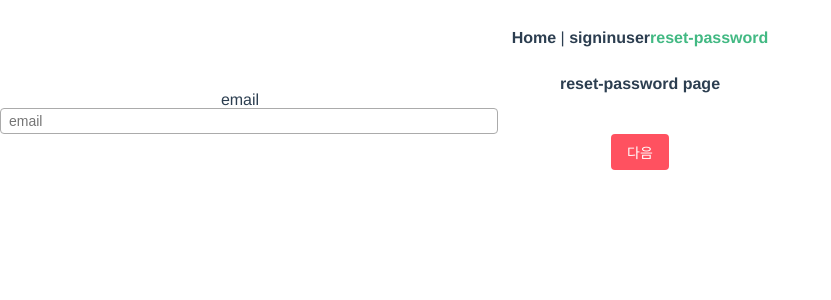
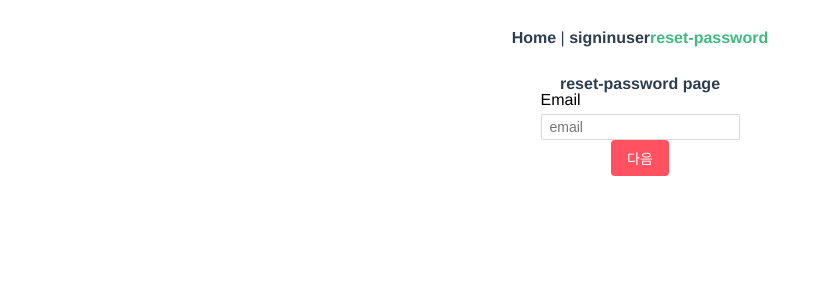
Before and after one commit to shldhee/auth-vue3-ts, a Vue app: page /reset-password in a window 1280 px wide. Shown: the top 300 px of the page, without its empty margins (0-831 px from the left). Built offline with nearby package versions, Linux system fonts and the light colour scheme.

Commit message:
style: page content 정렬 및 BasicInput

```diff
--- a/src/App.vue
+++ b/src/App.vue
@@ -5,7 +5,7 @@
     <router-link to="/user">user</router-link>
     <router-link to="/reset-password">reset-password</router-link>
   </div>
-  <router-view />
+  <router-view class="content" />
 </template>
 
 <style lang="scss" scoped>
@@ -21,4 +21,10 @@
     }
   }
 }
+
+.content {
+  display: flex;
+  flex-direction: column;
+  align-items: center;
+}
 </style>
--- a/src/components/BasicInput.vue
+++ b/src/components/BasicInput.vue
@@ -43,17 +43,26 @@ const handleInput = (e: Event) => {
 .input-wrapper {
   box-sizing: border-box;
   width: 100%;
+  text-align: left;
   max-width: 480px;
   &__label {
+    display: block;
+    margin-bottom: 6px;
+    text-transform: capitalize;
+    text-align: left;
+    color: #000000;
   }
   &__input {
+    box-sizing: border-box;
     display: block;
     font-size: 14px;
     outline: none;
     padding: 4px 8px;
-    border: 1px solid #ababab;
-    border-radius: 4px;
-    color: #ababab;
+    background-color: #fff;
+    border: 1px solid #d9d9d9;
+    border-radius: 2px;
+    transition: all 0.3s;
+    color: #000000;
     width: 100%;
     height: 100%;
   }
```
